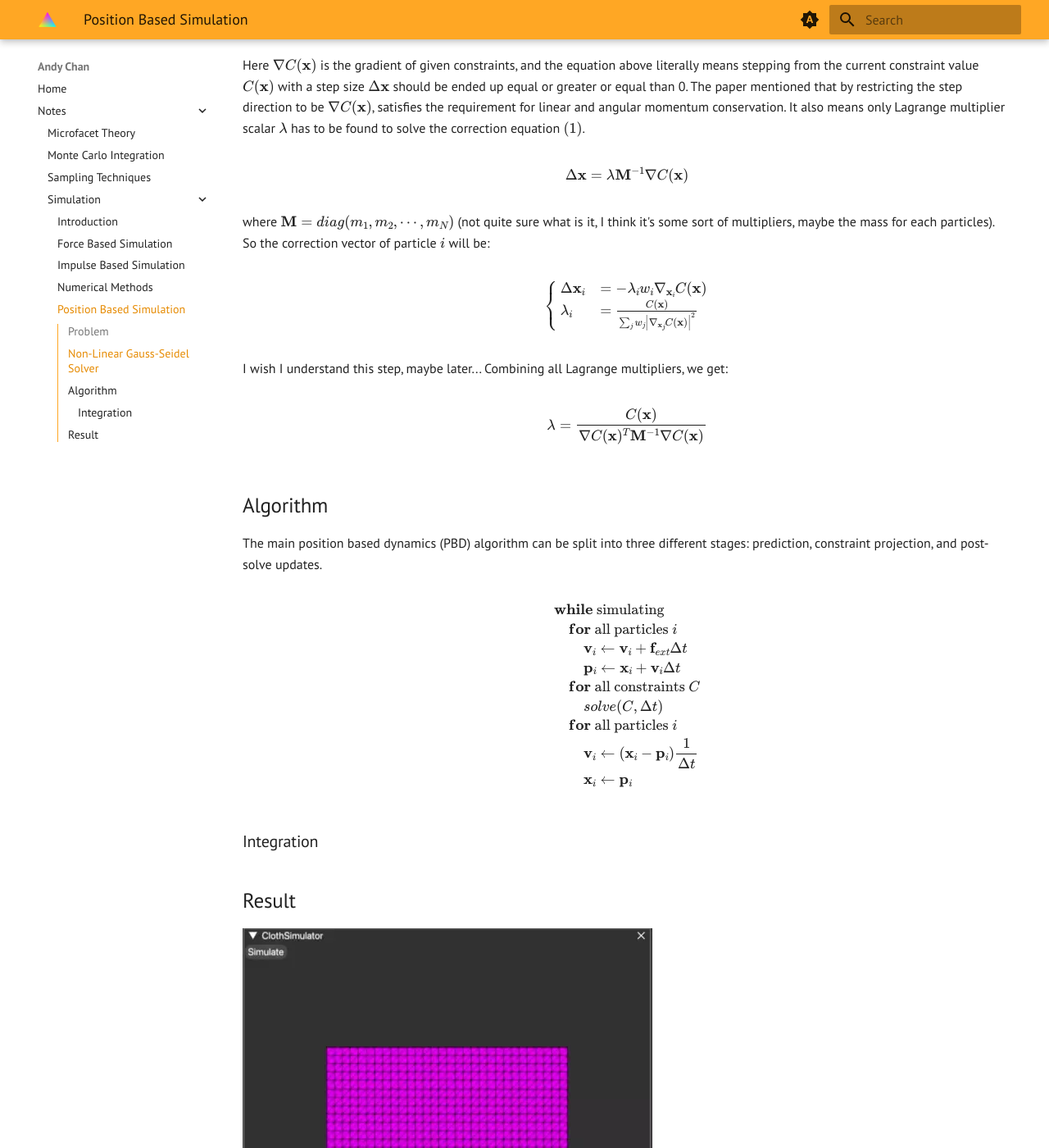
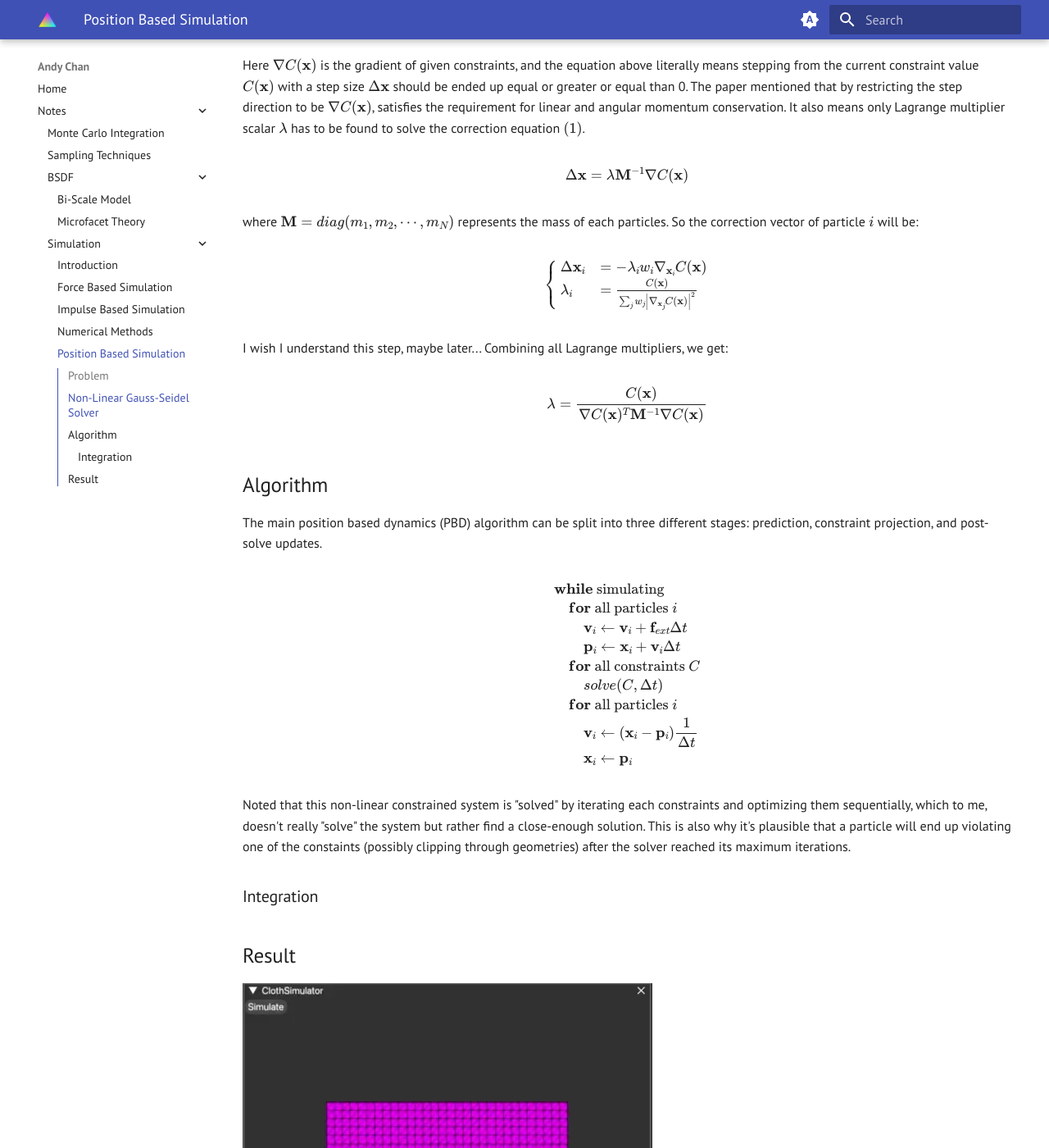
Before and after one commit to tkchanat/portfolio, an MkDocs documentation site: the page built from docs/notes/simulation/position-based.md, in a window 1280 px wide and 1400 px high, scrolled down 901 px. Shown: the whole window at 82% size. Built offline with MkDocs 1.6.1 and Material for MkDocs 9.7.7, drawn with Linux system fonts in a browser that asks for light colours; a script that is not in the unit is left out.

Commit message:
more content

```diff
--- /dev/null
+++ b/docs/notes/BSDF/bi-scale-model.md
@@ -0,0 +1 @@
+# Bi-Scale Model
--- a/docs/notes/simulation/position-based.md
+++ b/docs/notes/simulation/position-based.md
@@ -32,7 +32,7 @@ $$
 \Delta\mathbf{x}=\lambda \mathbf{M}^{-1}\nabla C(\mathbf{x})
 $$
 
-where $\mathbf{M}=diag(m_1, m_2, \cdots, m_N)$ (not quite sure what is it, I think it's some sort of multipliers, maybe the mass for each particles). So the correction vector of particle $i$ will be:
+where $\mathbf{M}=diag(m_1, m_2, \cdots, m_N)$ represents the mass of each particles. So the correction vector of particle $i$ will be:
 
 $$
 \begin{cases}
@@ -64,6 +64,8 @@ $$
 \end{align}
 $$
 
+Noted that this non-linear constrained system is "solved" by iterating each constraints and optimizing them sequentially, which to me, doesn't really "solve" the system but rather find a close-enough solution. This is also why it's plausible that a particle will end up violating one of the constaints (possibly clipping through geometries) after the solver reached its maximum iterations.
+
 ### Integration
 
 
--- a/mkdocs.yml
+++ b/mkdocs.yml
@@ -12,7 +12,6 @@ theme:
   palette:
     # Palette toggle for automatic mode
     - media: "(prefers-color-scheme)"
-      primary: orange
       accent: amber
       scheme: default
       toggle:
@@ -20,7 +19,6 @@ theme:
         name: Switch to light mode
     # Palette toggle for light mode
     - media: "(prefers-color-scheme: light)"
-      primary: orange
       accent: amber
       scheme: default
       toggle:
```
Also changed, not shown: docs/notes/BSDF/microfacet.md (renamed from docs/notes/microfacet.md).
